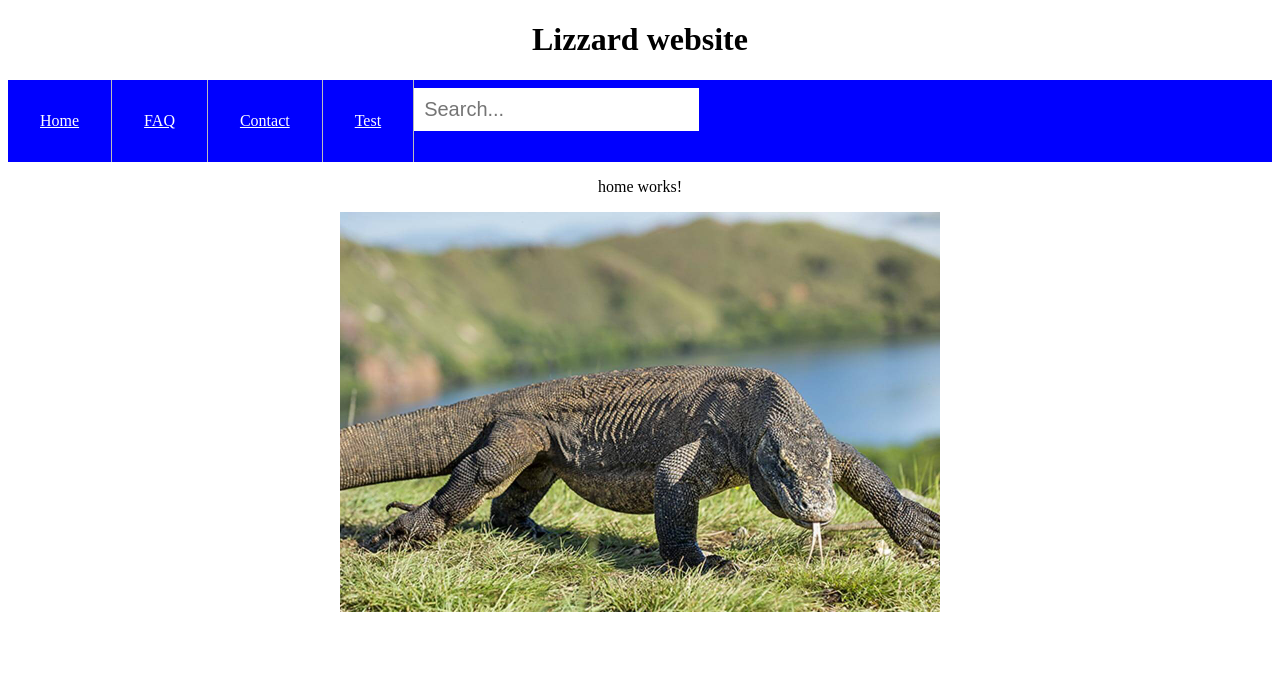
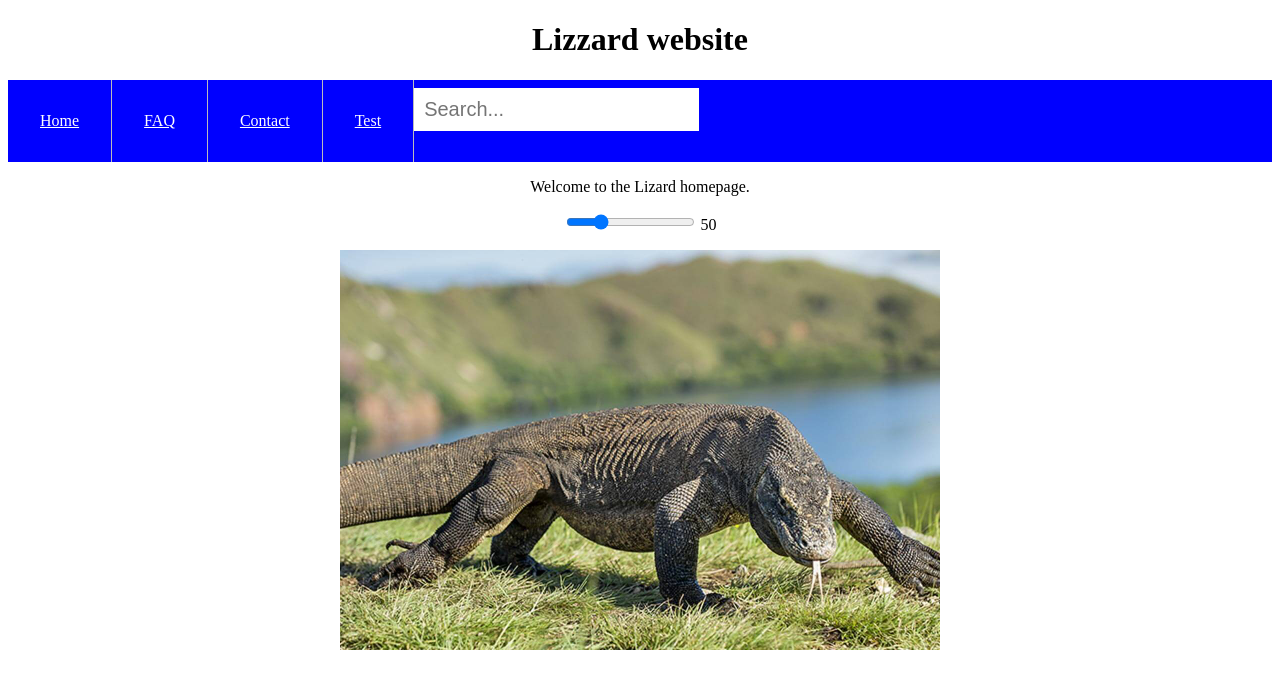
Before and after one commit to filmatop/lizzard, an Angular app: page /home in a window 1280 px wide. Shown: the top 688 px of the page. Built offline with nearby package versions, Linux system fonts and the light colour scheme.

Commit message:
added slider for changing home lizard image size

```diff
--- a/src/app/home/home.component.html
+++ b/src/app/home/home.component.html
@@ -1,7 +1,11 @@
 <p>
-  home works!
+  Welcome to the Lizard homepage.
 </p>
 
+<div class="slidecontainer">
+  <input type="range" name = "hejSlider" id="mySlider" value="50" min="1" max="200"  class="slider" (input)="onSliderInput()"/>
+  {{ sliderValue }}
+</div>
 <p>
-  <img width="600" alt="Lizard image" src="assets/images/komodo1.jpg">
+  <img width="600" alt="Lizard image" src="assets/images/komodo1.jpg" id="lizardImage">
 </p>
--- a/src/app/home/home.component.ts
+++ b/src/app/home/home.component.ts
@@ -7,9 +7,23 @@ import { Component, OnInit } from '@angular/core';
 })
 export class HomeComponent implements OnInit {
 
-  constructor() { }
+  sliderValue = 0;
+  constant = 6;
+  img;
+  slider;
+
+  constructor() {
+    this.slider = null;
+  }
 
   ngOnInit() {
+    this.slider = <HTMLInputElement> document.getElementById('mySlider');
+    this.sliderValue = this.slider.value;
+    this.img = document.getElementById('lizardImage');
+  }
+
+  onSliderInput() {
+    this.img.style.width = (this.slider.value * this.constant).toString() + 'px';
   }
 
 }
```
